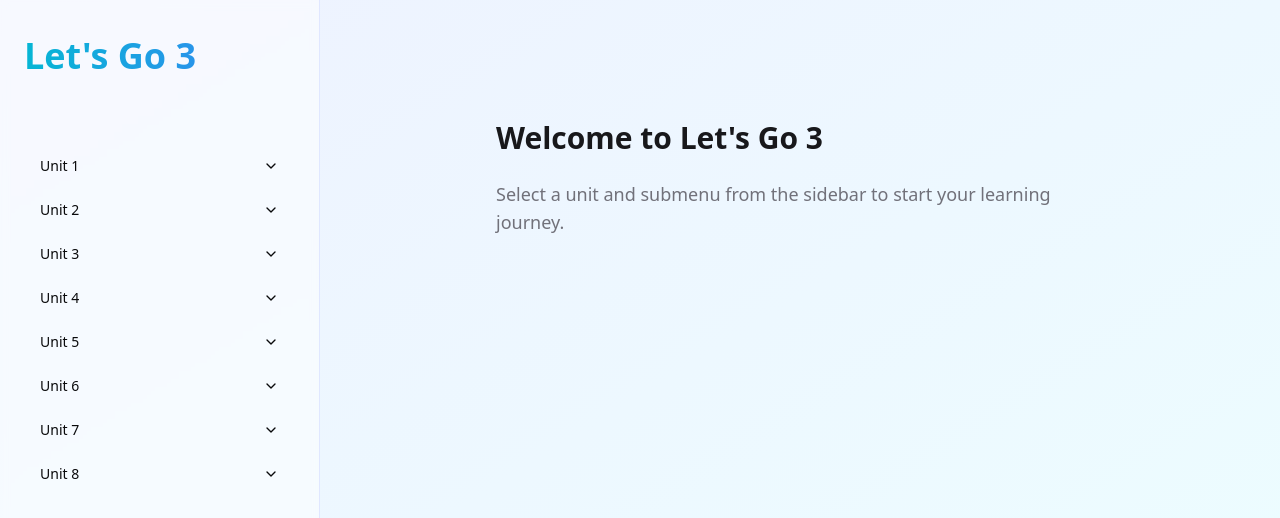
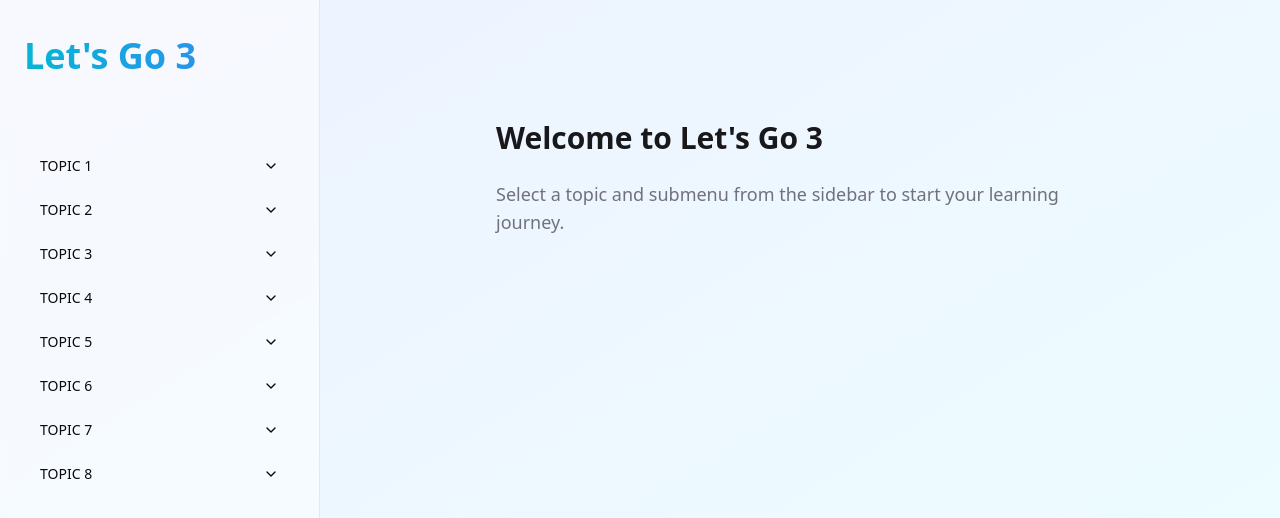
Before and after one commit to hapdev05/Silent_English, a React (Vite) app: page /let-go-3 in a window 1280 px wide. Shown: the top 518 px of the page. Built offline with nearby package versions, Linux system fonts and the light colour scheme.

Commit message:
fix topic and form

```diff
--- a/src/components/Letgo3/Letgo3.tsx
+++ b/src/components/Letgo3/Letgo3.tsx
@@ -14,9 +14,9 @@
 // Import other units as needed
 
 export default function Letgo3() {
-  const units = Array.from({ length: 8 }, (_, i) => `Unit ${i + 1}`);
+  const units = Array.from({ length: 8 }, (_, i) => `TOPIC ${i + 1}`);
   const submenus = [
-    "A - Từ vựng (VOCABULARY)",
+    "A - COMPETENCES - VOCABULARY - SENTENCES PATTERNS (Những năng lực - Từ vựng - Các mẫu câu)",
     "B - Điền vào chỗ trống hoặc sắp xếp các chữ cái sao cho chính xác  (Fill in the blanks or arrange the letters correctly)",
     "C - Chọn đáp án đúng (Choose the correct answer)",
     "D",
@@ -36,7 +36,7 @@
             Welcome to Let&apos;s Go 3
           </h1>
           <p className="text-lg text-muted-foreground mb-4">
-            Select a unit and submenu from the sidebar to start your learning
+            Select a topic and submenu from the sidebar to start your learning
             journey.
           </p>
         </div>
@@ -44,14 +44,14 @@
     }
 
     const UnitComponent = {
-      "Unit 1": Unit1,
-      "Unit 2": Unit2,
-      "Unit 3": Unit3,
-      "Unit 4": Unit4,
-      "Unit 5": Unit5,
-      "Unit 6": Unit6,
-      "Unit 7": Unit7,
-      "Unit 8": Unit8,
+      "TOPIC 1": Unit1,
+      "TOPIC 2": Unit2,
+      "TOPIC 3": Unit3,
+      "TOPIC 4": Unit4,
+      "TOPIC 5": Unit5,
+      "TOPIC 6": Unit6,
+      "TOPIC 7": Unit7,
+      "TOPIC 8": Unit8,
     }[selectedUnit];
 
     return UnitComponent ? <UnitComponent submenu={selectedSubmenu} /> : null;
--- a/src/components/Letgo3/Unit2.tsx
+++ b/src/components/Letgo3/Unit2.tsx
@@ -226,14 +226,29 @@
 
   const renderContent = () => {
     switch (submenu) {
-      case "A - Từ vựng (VOCABULARY)":
+      case "A - COMPETENCES - VOCABULARY - SENTENCES PATTERNS (Những năng lực - Từ vựng - Các mẫu câu)":
         return (
           <section className="mb-8">
             <h2 className="text-2xl font-semibold mb-4 text-pink-600 dark:text-pink-300">
-              A - Từ vựng (VOCABULARY)
+              A - COMPETENCES - VOCABULARY - SENTENCES PATTERNS (Những năng lực - Từ vựng - Các mẫu câu)
             </h2>
+
+            {/* Competences Section */}
+            <div className="mb-6 bg-blue-50 dark:bg-blue-900 p-4 rounded-lg">
+              <h3 className="text-xl font-semibold mb-3 text-blue-700 dark:text-blue-300">
+               1. COMPETENCES (Những năng lực)
+              </h3>
+              <ul className="list-disc pl-6 space-y-2 text-blue-800 dark:text-blue-200">
+                <li>Describing locations (Mô tả địa điểm)</li>
+                <li>Asking questions and writing about past and current locations (singular) (Đặt câu hỏi và viết về các địa điểm trong quá khứ và hiện tại (số ít))</li>
+                <li>Asking questions and writing about past and current locations (plural) (Đặt câu hỏi và viết về các địa điểm trong quá khứ và hiện tại (số nhiều))</li>
+              </ul>
+            </div>
+            <div>
+              <h3 className="text-xl font-semibold mb-3 text-blue-700 dark:text-blue-300">2. Vocabulary (Từ vựng)</h3>
+            </div>
             <div className="grid grid-cols-1 sm:grid-cols-2 md:grid-cols-3 lg:grid-cols-4 gap-4">
-              {[
+              { [
                 { word: "music room", translation: "phòng âm nhạc" },
                 { word: "science room", translation: "phòng khoa học" },
                 { word: "gym", translation: "phòng thể dục" },
@@ -436,7 +451,7 @@
         return (
           <div>
             <h2 className="text-2xl font-semibold mb-4 text-pink-600 dark:text-pink-300">
-              Welcome to Unit 2: Places
+              Welcome to topic 2: Places
             </h2>
             <p className="text-lg text-gray-700 dark:text-gray-300">
               Please select a submenu (A, B, or C) to start your lesson.
@@ -450,18 +465,20 @@
     <ScrollArea className="h-full">
       <div className="container mx-auto p-4 bg-gradient-to-b from-blue-50 to-purple-50 dark:from-gray-900 dark:to-purple-900 min-h-screen">
         <h1 className="text-3xl font-bold mb-6 text-center text-purple-600 dark:text-purple-300">
-          UNIT 2: PLACES
+          TOPIC 2: PLACES (Các địa điểm/nơi chốn)
         </h1>
         {renderContent()}
-        {submenu !== "A" && (
-          <Button
-            onClick={handleSubmit}
-            className="mt-6 w-full bg-gradient-to-r from-purple-500 to-pink-500 hover:from-purple-600 hover:to-pink-600 text-white font-bold py-2 px-4 rounded-full transition-all duration-200 transform hover:scale-105"
-          >
-            Submit
-          </Button>
+        {!submenu.startsWith("A") && submenu !== "" && (
+          <div className="flex justify-center mt-8">
+            <Button
+              onClick={handleSubmit}
+              className="bg-purple-600 hover:bg-purple-700 text-white px-8 py-2 rounded-full"
+            >
+              Submit
+            </Button>
+          </div>
         )}
-        {showResults && (
+        {showResults && !submenu.startsWith("A") && (
           <p className="mt-4 text-center text-lg font-semibold text-purple-700 dark:text-purple-300">
             You got {correctCount} out of{" "}
             {Object.keys(correctAnswers.fillInBlank).length +
```
